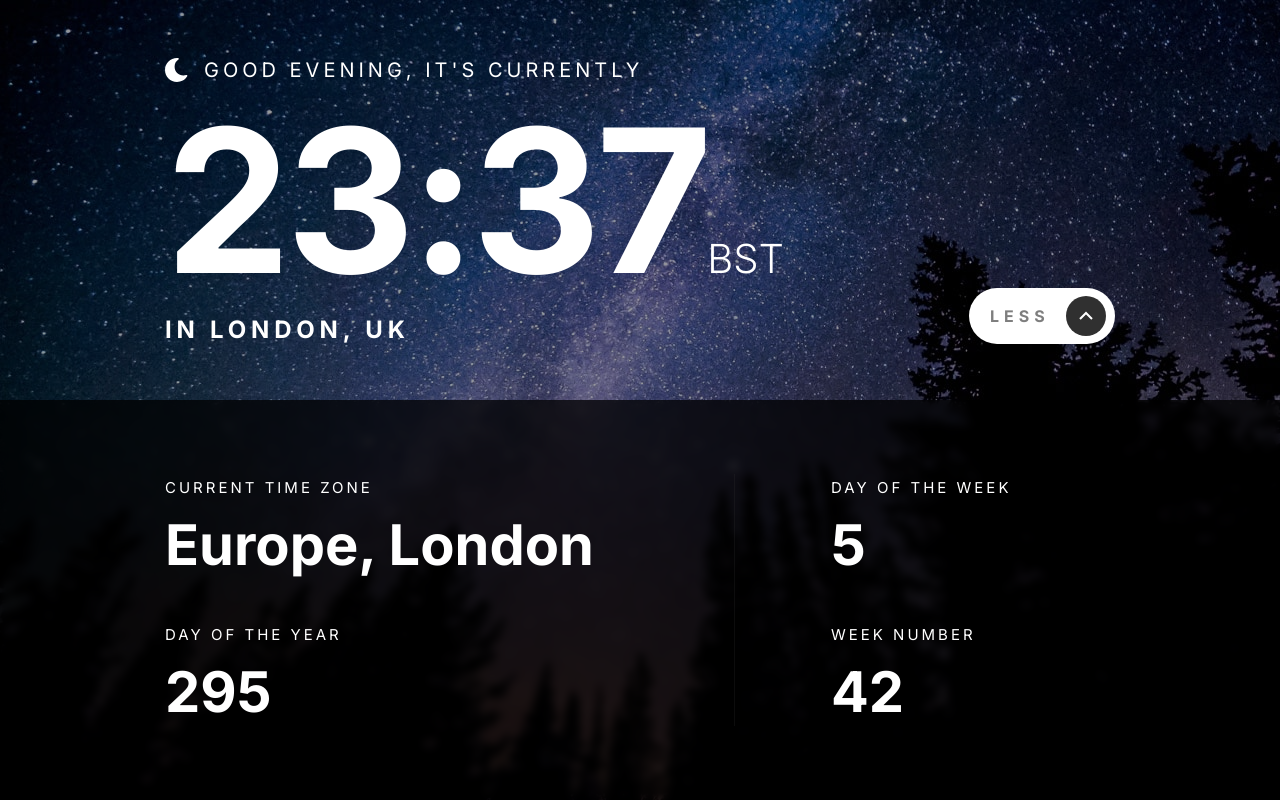
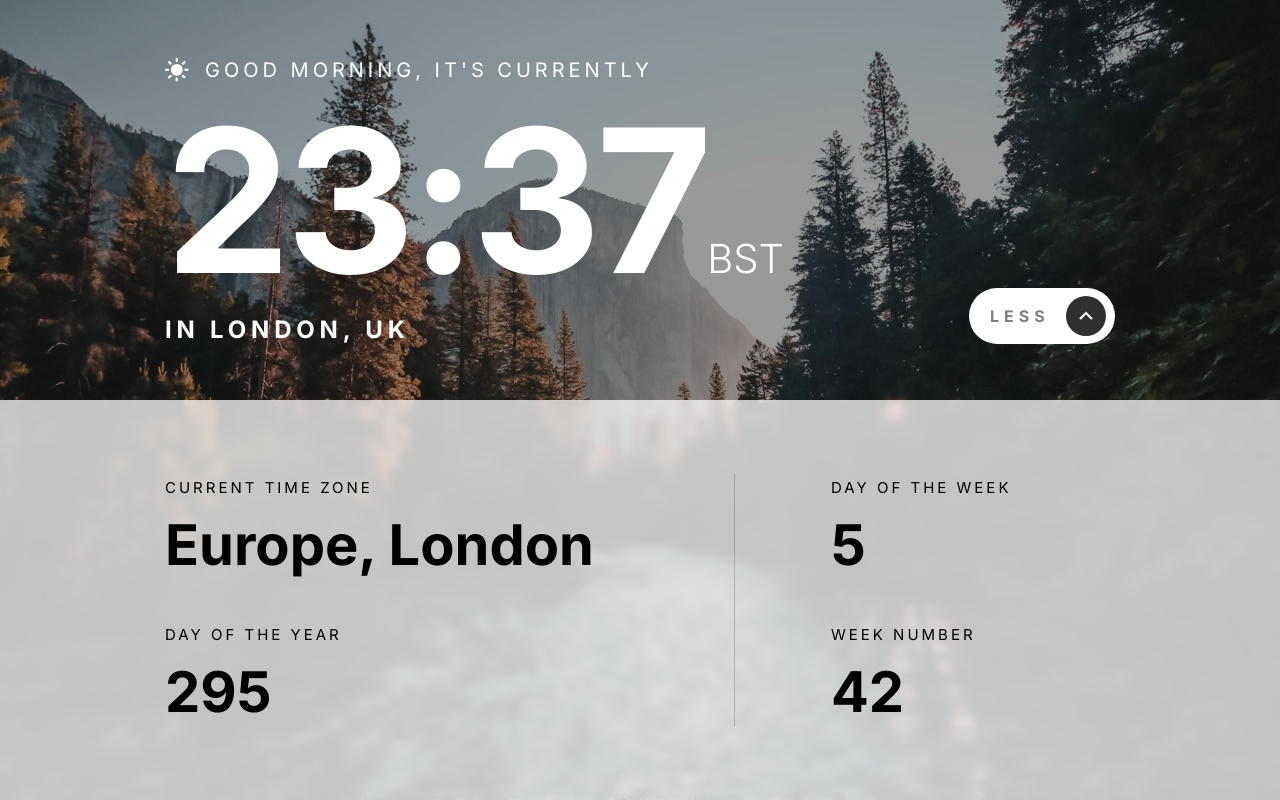
Before and after one commit to peternguyen777/fem-bitcoin-clock, a Next.js app: page / in a window 1280 px wide. Both pictures are taken after a click on the element "MORE". Built offline with nearby package versions, Linux system fonts and the light colour scheme; no server answers.

Commit message:
fetch quotes

```diff
--- a/components/ButtonSmall.js
+++ b/components/ButtonSmall.js
@@ -4,7 +4,7 @@ import Image from "next/image";
 const ButtonSmall = (props) => {
   return (
     <div
-      className='flex h-[39px] w-[115px] cursor-pointer items-center justify-between rounded-full bg-white pl-[17px] pr-[4px] sm:h-[56px] sm:w-[146px] sm:pl-[21px] sm:pr-[9px]'
+      className='flex h-[39px] w-[115px] cursor-pointer items-center justify-between rounded-full bg-white pl-[17px] pr-[4px] sm:h-[56px] sm:w-[146px] sm:pl-[21px] sm:pr-[9px] lg:absolute lg:right-0 lg:bottom-0'
       onClick={props.onClick}
     >
       <h6 className='select-none text-[12px] font-bold leading-[14px] tracking-[3.75px] opacity-50 sm:text-[16px] sm:leading-[28px] sm:tracking-[5px]'>
--- a/components/ModalExpand.js
+++ b/components/ModalExpand.js
@@ -7,40 +7,40 @@ const ModalExpand = (props) => {
         props.day ? `bg-white/75 text-black` : `bg-black/75 text-white `
       } ${
         props.menuToggle ? `translate-y-0` : `translate-y-full `
-      } z-40 w-full transform py-12 px-[26px] backdrop-blur-sm transition duration-300 ease-out sm:flex sm:py-[120px] sm:pl-[64px] sm:pr-0 xl:py-[74px] xl:pl-[165px]`}
+      } z-40 w-full transform py-12 px-[26px] backdrop-blur-sm transition duration-300 ease-out sm:flex sm:py-[120px] sm:pl-[64px] sm:pr-0 lg:py-[74px] lg:pl-[165px]`}
     >
-      <div className='mb-4 sm:mb-0 sm:mr-20 xl:mr-24 xl:w-[570px] xl:border-r xl:border-charcoal/25'>
-        <div className='mb-4 flex items-center justify-between sm:mb-12 sm:flex-col sm:items-start xl:mb-[42px]'>
-          <h6 className='text-[10px] font-normal tracking-[2px] sm:text-[13px] sm:tracking-[2.6px] xl:mb-[9px] xl:text-[15px] xl:leading-[28px] xl:tracking-[3px]'>
+      <div className='mb-4 sm:mb-0 sm:mr-20 lg:mr-24 lg:border-r lg:border-charcoal/25 xl:w-[570px]'>
+        <div className='mb-4 flex items-center justify-between sm:mb-12 sm:flex-col sm:items-start lg:mb-[42px]'>
+          <h6 className='text-[10px] font-normal tracking-[2px] sm:text-[13px] sm:tracking-[2.6px] lg:mb-[9px] lg:text-[15px] lg:leading-[28px] lg:tracking-[3px]'>
             Current Time Zone
           </h6>
-          <h5 className='text-right text-[20px] leading-[24px] sm:text-left sm:text-[40px] sm:leading-[48px] xl:text-[56px] xl:leading-[68px]'>
+          <h5 className='text-right text-[20px] leading-[24px] sm:text-left sm:text-[40px] sm:leading-[48px] lg:mr-24 lg:text-[56px] lg:leading-[68px] xl:mr-0'>
             Europe, London
           </h5>
         </div>
         <div className='flex items-center justify-between sm:flex-col sm:items-start'>
-          <h6 className='text-[10px] font-normal tracking-[2px] sm:text-[13px] sm:tracking-[2.6px] xl:mb-[9px] xl:text-[15px] xl:leading-[28px] xl:tracking-[3px]'>
+          <h6 className='text-[10px] font-normal tracking-[2px] sm:text-[13px] sm:tracking-[2.6px] lg:mb-[9px] lg:text-[15px] lg:leading-[28px] lg:tracking-[3px]'>
             Day of the Year
           </h6>
-          <h5 className='text-[20px] leading-[24px] sm:text-[40px] sm:leading-[48px] xl:text-[56px] xl:leading-[68px]'>
+          <h5 className='text-[20px] leading-[24px] sm:text-[40px] sm:leading-[48px] lg:text-[56px] lg:leading-[68px]'>
             295
           </h5>
         </div>
       </div>
       <div>
-        <div className='mb-4 flex items-center justify-between sm:mb-12 sm:flex-col sm:items-start xl:mb-[42px]'>
-          <h6 className='text-[10px] font-normal tracking-[2px] sm:text-[13px] sm:tracking-[2.6px] xl:mb-[9px] xl:text-[15px] xl:leading-[28px] xl:tracking-[3px]'>
+        <div className='mb-4 flex items-center justify-between sm:mb-12 sm:flex-col sm:items-start lg:mb-[42px]'>
+          <h6 className='text-[10px] font-normal tracking-[2px] sm:text-[13px] sm:tracking-[2.6px] lg:mb-[9px] lg:text-[15px] lg:leading-[28px] lg:tracking-[3px]'>
             Day of the Week
           </h6>
-          <h5 className='text-[20px] leading-[24px] sm:text-[40px] sm:leading-[48px] xl:text-[56px] xl:leading-[68px]'>
+          <h5 className='text-[20px] leading-[24px] sm:text-[40px] sm:leading-[48px] lg:text-[56px] lg:leading-[68px]'>
             5
           </h5>
         </div>
         <div className='flex items-center justify-between sm:flex-col sm:items-start'>
-          <h6 className='text-[10px] font-normal tracking-[2px] sm:text-[13px] sm:tracking-[2.6px] xl:mb-[9px] xl:text-[15px] xl:leading-[28px] xl:tracking-[3px]'>
+          <h6 className='text-[10px] font-normal tracking-[2px] sm:text-[13px] sm:tracking-[2.6px] lg:mb-[9px] lg:text-[15px] lg:leading-[28px] lg:tracking-[3px]'>
             Week Number
           </h6>
-          <h5 className='text-[20px] leading-[24px] sm:text-[40px] sm:leading-[48px] xl:text-[56px] xl:leading-[68px]'>
+          <h5 className='text-[20px] leading-[24px] sm:text-[40px] sm:leading-[48px] lg:text-[56px] lg:leading-[68px]'>
             42
           </h5>
         </div>
--- a/pages/index.js
+++ b/pages/index.js
@@ -1,13 +1,18 @@
 import Head from "next/head";
 import Image from "next/image";
-import { useState } from "react";
+import { useState, useCallback, useEffect } from "react";
 import ButtonSmall from "../components/ButtonSmall";
 import BackgroundImages from "../components/BackgroundImages";
 import ModalExpand from "../components/ModalExpand";
 
 export default function Home() {
-  const [day, setDay] = useState(false);
+  const [day, setDay] = useState(true);
   const [menuToggle, setMenuToggle] = useState(false);
+
+  const [quotes, setQuotes] = useState([]);
+  const [currentQuote, setCurrentQuote] = useState("");
+  const [isLoading, setIsLoading] = useState(false);
+  const [error, setError] = useState(null);
 
   const menuToggleHandler = () => {
     setMenuToggle(!menuToggle);
@@ -16,6 +21,47 @@ export default function Home() {
   const dayToggleHandler = () => {
     setDay(!day);
   };
+
+  const fetchQuotesHandler = useCallback(async () => {
+    setIsLoading(true);
+    setError(null);
+    try {
+      const response = await fetch(
+        "https://satoshi-quotes-default-rtdb.asia-southeast1.firebasedatabase.app/quotes.json"
+      );
+
+      if (!response.ok) {
+        throw new Error("Something went wrong!");
+      }
+
+      const data = await response.json();
+
+      const transformedQuotes = await data.map((quote) => {
+        return {
+          id: quote.id,
+          quote: quote.en,
+        };
+      });
+
+      setQuotes(transformedQuotes);
+    } catch (error) {
+      setError(error.message);
+    }
+    setIsLoading(false);
+  }, []);
+
+  useEffect(() => {
+    fetchQuotesHandler();
+  }, [fetchQuotesHandler]);
+
+  const quoteToggleHandler = async () => {
+    let randomQuoteInt = Math.floor(Math.random() * quotes.length);
+    setCurrentQuote(quotes[randomQuoteInt]?.quote);
+  };
+
+  useEffect(() => {
+    quoteToggleHandler();
+  }, [quotes]);
 
   return (
     <div>
@@ -30,36 +76,34 @@ export default function Home() {
           <div
             className={`${
               menuToggle
-                ? `xl:my-auto xl:pt-0 xl:pb-0`
-                : `h-full xl:pt-14 xl:pb-24`
-            } flex w-full flex-col justify-between px-[26px] pt-8 pb-10 sm:pl-16 sm:pr-32 sm:pt-20 sm:pb-16 xl:px-[165px] `}
+                ? `lg:my-auto lg:pt-0 lg:pb-0`
+                : `h-full lg:pt-14 lg:pb-24`
+            } flex w-full flex-col justify-between px-[26px] pt-8 pb-10 md:pl-16 md:pr-32 md:pt-20 md:pb-16 lg:px-[165px] `}
           >
             <div
               className={`${
                 menuToggle && `hidden`
-              } flex justify-between xl:justify-start`}
+              } flex justify-between lg:justify-start`}
             >
               <div>
-                <p className='mb-2 text-[12px] leading-[22px] text-white sm:mb-3 sm:text-[18px] sm:leading-[28px] xl:w-[540px]'>
-                  “The science of operations, as derived from mathematics more
-                  especially, is a science of itself, and has its own abstract
-                  truth and value.”
+                <p className='mb-2 text-[12px] leading-[22px] text-white md:mb-3 md:text-[18px] md:leading-[28px] lg:w-[540px]'>
+                  {currentQuote}
                 </p>
-                <p className='text-[12px] font-bold leading-[22px] text-white sm:text-[18px] sm:leading-[28px]'>
-                  Ada Lovelace
+                <p className='text-[12px] font-bold leading-[22px] text-white md:text-[18px] md:leading-[28px]'>
+                  Satoshi Nakamoto
                 </p>
               </div>
-              <div>
+              <div className='h-[18px]'>
                 <svg
                   xmlns='http://www.w3.org/2000/svg'
                   className='ml-4 w-[18px] cursor-pointer fill-[#fff] pt-2 opacity-50 hover:opacity-100'
-                  onClick={dayToggleHandler}
+                  onClick={quoteToggleHandler}
                 >
                   <path d='M7.188 10.667a.208.208 0 01.147.355l-2.344 2.206a5.826 5.826 0 009.578-2.488l2.387.746A8.322 8.322 0 013.17 14.94l-2.149 2.022a.208.208 0 01-.355-.148v-6.148h6.52zm7.617-7.63L16.978.958a.208.208 0 01.355.146v6.23h-6.498a.208.208 0 01-.147-.356L13 4.765A5.825 5.825 0 003.43 7.26l-2.386-.746a8.32 8.32 0 0113.76-3.477z' />
                 </svg>
               </div>
             </div>
-            <div className='xl:flex xl:items-end xl:justify-between'>
+            <div className='lg:flex lg:items-end lg:justify-between'>
               <div>
                 <div className='mb-4 flex items-center'>
                   {day ? (
@@ -77,24 +121,29 @@ export default function Home() {
                       width={23}
                     />
                   )}
-                  <h6 className='ml-4 leading-[25px] tracking-[3px] text-white xl:text-[20px] xl:leading-[28px] xl:tracking-[4px]'>
+                  <h6 className='ml-4 leading-[25px] tracking-[3px] text-white lg:text-[20px] lg:leading-[28px] lg:tracking-[4px]'>
                     {day ? "Good Morning" : "Good Evening"}
-                    <span className='hidden sm:inline-block'>{`, It's Currently`}</span>
+                    <span className='hidden md:inline-block'>{`, It's Currently`}</span>
                   </h6>
                 </div>
                 <div className='mb-4'>
-                  <h1 className='inline-block align-baseline text-[100px] leading-[100px] text-white sm:text-[175px] sm:leading-[175px] xl:text-[200px] xl:leading-[200px]'>
+                  <h1 className='inline-block align-baseline text-[100px] leading-[100px] text-white md:text-[175px] md:leading-[175px] lg:text-[200px] lg:leading-[200px]'>
                     23:37
-                    <span className='font-inter text-[15px] font-light uppercase leading-[28px] tracking-[0px] text-white sm:text-[32px] sm:leading-[28px] xl:text-[40px]'>
+                    <span className='font-inter text-[15px] font-light uppercase leading-[28px] tracking-[0px] text-white md:text-[32px] md:leading-[28px] lg:text-[40px]'>
                       BST
                     </span>
                   </h1>
                 </div>
-                <h6 className='mb-12 font-bold text-white sm:tracking-[3.6px] xl:mb-0 xl:text-[24px] xl:leading-[28px] xl:tracking-[4.8px]'>
+                <h6 className='mb-12 font-bold text-white md:tracking-[3.6px] lg:mb-0 lg:text-[24px] lg:leading-[28px] lg:tracking-[4.8px]'>
                   in LONDON, UK
                 </h6>
               </div>
-              <ButtonSmall expander={menuToggle} onClick={menuToggleHandler} />
+              <div className='relative'>
+                <ButtonSmall
+                  expander={menuToggle}
+                  onClick={menuToggleHandler}
+                />
+              </div>
             </div>
           </div>
           {menuToggle && <ModalExpand day={day} menuToggle={menuToggle} />}{" "}
```
